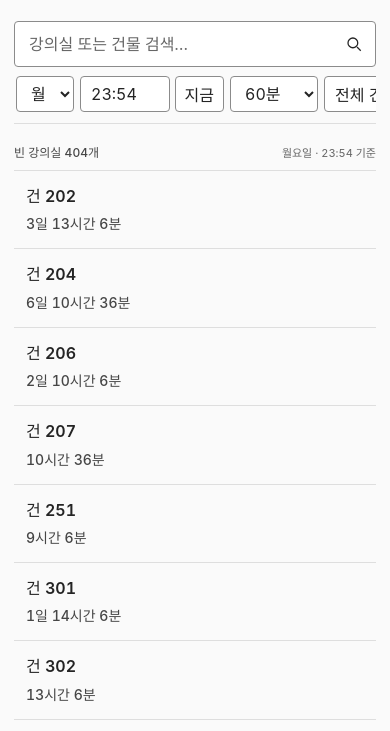
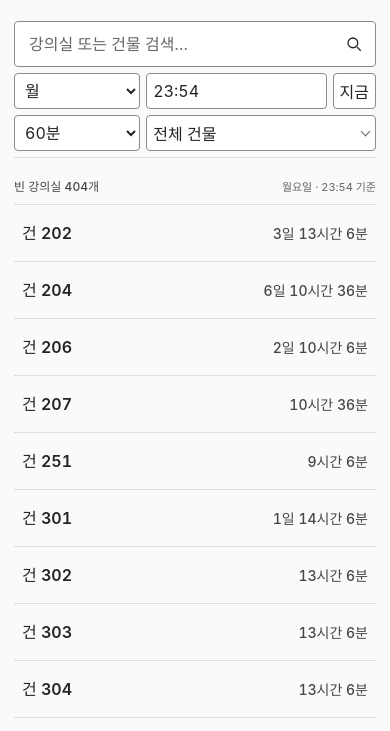
Before and after one commit to GIRIBUIN/kuroom, a website built with Vite: page web/index.html in a window 390 px wide. Shown: the part 78-809 px from the top of the page. Built offline with nearby package versions, Linux system fonts and the light colour scheme.

Commit message:
fix(web): improve mobile room list layout

```diff
--- a/web/src/building-index.ts
+++ b/web/src/building-index.ts
@@ -7,7 +7,7 @@ export function buildingAnchors(rooms: Room[]): { building: string; roomId: stri
 }
 
 /** Navigation only: preserve the result array, DOM order and filter state. */
-export function renderBuildingIndex(index: HTMLElement, list: HTMLElement, rooms: Room[]) {
+export function renderBuildingIndex(index: HTMLElement, list: HTMLElement, rooms: Room[], onNavigate?: (row: HTMLElement) => void) {
   const anchors = buildingAnchors(rooms)
   index.hidden = anchors.length === 0
   index.replaceChildren(...anchors.map(({ building, roomId }) => {
@@ -17,8 +17,113 @@ export function renderBuildingIndex(index: HTMLElement, list: HTMLElement, rooms
     button.setAttribute('aria-label', `${building} 첫 강의실로 이동`)
     button.addEventListener('click', () => {
       const row = Array.from(list.children).find(row => row instanceof HTMLElement && row.dataset.roomId === roomId)
-      row?.scrollIntoView({ block: 'start', behavior: 'auto' })
+      if (row instanceof HTMLElement) {
+        row.scrollIntoView({ block: 'start', behavior: 'auto' })
+        onNavigate?.(row)
+      }
     })
     return button
   }))
 }
+
+/** Compact navigation only: no result rendering, filter changes or scroll spy. */
+export function mountBuildingQuickNavigation(index: HTMLElement, section: HTMLElement, controls: HTMLElement) {
+  const compact = window.matchMedia('(max-width: 900px)')
+  let frame: number | undefined
+  let timer: ReturnType<typeof setTimeout> | undefined
+  let visible = false
+  let hovering = false
+  const pointers = new Set<number>()
+  const focused = () => index.contains(document.activeElement)
+  const available = () => !section.hidden && !index.hidden && index.children.length > 0
+    && !document.querySelector('dialog[open]')
+
+  function clearTimer() {
+    clearTimeout(timer)
+    timer = undefined
+  }
+  function setVisible(value: boolean) {
+    if (visible !== value) index.dataset.overlayVisible = String(value)
+    visible = value
+    const inert = compact.matches && !value
+    if (index.inert !== inert) index.inert = inert
+  }
+  function reset() {
+    clearTimer()
+    if (frame !== undefined) cancelAnimationFrame(frame)
+    frame = undefined
+    hovering = false
+    pointers.clear()
+    setVisible(false)
+  }
+  function scheduleHide() {
+    clearTimer()
+    if (!visible || hovering || pointers.size || focused()) return
+    timer = setTimeout(() => setVisible(false), 1200)
+  }
+  function reveal() {
+    if (!compact.matches || !available()) return
+    setVisible(true)
+    scheduleHide()
+  }
+  function onScroll() {
+    if (!compact.matches || frame !== undefined) return
+    frame = requestAnimationFrame(() => {
+      frame = undefined
+      const bounds = section.getBoundingClientRect()
+      if (available() && bounds.top < window.innerHeight && bounds.bottom > controls.getBoundingClientRect().bottom) reveal()
+      else reset()
+    })
+  }
+  function onEnter(event: PointerEvent) {
+    if (event.pointerType !== 'touch') hovering = true
+    if (visible) scheduleHide()
+  }
+  function onLeave() { hovering = false; scheduleHide() }
+  function onDown(event: PointerEvent) { pointers.add(event.pointerId); clearTimer() }
+  function onUp(event: PointerEvent) { if (pointers.delete(event.pointerId)) scheduleHide() }
+  function onFocus() { if (compact.matches) reveal() }
+  function onBlur() { queueMicrotask(scheduleHide) }
+  function onMediaChange() {
+    const keepFocused = compact.matches && available() && focused()
+    reset()
+    if (keepFocused) reveal()
+  }
+  function onNavigate(row: HTMLElement) {
+    if (!compact.matches) return
+    // Transfer keyboard focus to the destination so a selected nav button
+    // does not keep the overlay open indefinitely after touch/keyboard use.
+    row.querySelector<HTMLButtonElement>('.room-row')?.focus({ preventScroll: true })
+    reveal()
+  }
+
+  index.dataset.overlayVisible = 'false'
+  reset()
+  window.addEventListener('scroll', onScroll, { passive: true })
+  index.addEventListener('scroll', onScroll, { passive: true })
+  index.addEventListener('pointerenter', onEnter)
+  index.addEventListener('pointerleave', onLeave)
+  index.addEventListener('pointerdown', onDown)
+  window.addEventListener('pointerup', onUp)
+  window.addEventListener('pointercancel', onUp)
+  index.addEventListener('focusin', onFocus)
+  index.addEventListener('focusout', onBlur)
+  compact.addEventListener('change', onMediaChange)
+  return {
+    reset,
+    onNavigate,
+    destroy() {
+      reset()
+      window.removeEventListener('scroll', onScroll)
+      index.removeEventListener('scroll', onScroll)
+      index.removeEventListener('pointerenter', onEnter)
+      index.removeEventListener('pointerleave', onLeave)
+      index.removeEventListener('pointerdown', onDown)
+      window.removeEventListener('pointerup', onUp)
+      window.removeEventListener('pointercancel', onUp)
+      index.removeEventListener('focusin', onFocus)
+      index.removeEventListener('focusout', onBlur)
+      compact.removeEventListener('change', onMediaChange)
+    },
+  }
+}
--- a/web/src/main.ts
+++ b/web/src/main.ts
@@ -8,7 +8,7 @@ import type { FilterState } from './state'
 import { readFilters, writeFilters } from './url'
 import { isLookupMode, lookupRooms, roomLabel } from './lookup'
 import { mountLookup } from './lookup-ui'
-import { renderBuildingIndex } from './building-index'
+import { mountBuildingQuickNavigation, renderBuildingIndex } from './building-index'
 import { mountThemeToggle } from './theme'
 
 const root = document.querySelector<HTMLDivElement>('#app')!
@@ -121,6 +121,7 @@ const section = get<HTMLElement>('#availability-results')
 const controls = get<HTMLElement>('.sticky-controls')
 const index = get<HTMLElement>('#building-index')
 const buildingPanel = get<HTMLElement>('#building-panel')
+const quickNavigation = mountBuildingQuickNavigation(index, section, controls)
 
 // Tokens and mobile filters change the sticky height. Use its actual height for
 // row scroll margins and rail placement; no scroll spy or active tracking.
@@ -155,6 +156,7 @@ async function start() {
       form.hidden = active
       section.hidden = active
       get<HTMLElement>('#lookup-results').hidden = !active
+      quickNavigation.reset()
       if (!active) return
       picker.open = false
       buildingPanel.hidden = true
@@ -239,7 +241,8 @@ async function start() {
         return row
       })
       list.replaceChildren(...rows)
-      renderBuildingIndex(index, list, result.map(status => status.room!))
+      renderBuildingIndex(index, list, result.map(status => status.room!), quickNavigation.onNavigate)
+      quickNavigation.reset()
       get<HTMLElement>('.availability-body').classList.toggle('has-index', result.length > 0)
       empty.hidden = result.length > 0
       empty.textContent = '조건에 맞는 빈 강의실이 없습니다.'
@@ -254,6 +257,7 @@ async function start() {
         context.textContent = ''
         list.replaceChildren()
         renderBuildingIndex(index, list, [])
+        quickNavigation.reset()
         get<HTMLElement>('.availability-body').classList.remove('has-index')
         empty.hidden = false
         empty.textContent = '시각을 HH:mm 형식으로 입력해 주세요.'
--- a/web/src/style.css
+++ b/web/src/style.css
@@ -226,28 +226,30 @@ button:hover { border-color: var(--accent); }
 .course-professor { color: var(--course-muted); margin-top: 4px; font-size: 10px; }
 .course:focus { z-index: 2; min-height: max-content; }
 
-/* Mobile/tablet-small: full-width results, with no persistent navigation rail. */
-@media (max-width: 768px) {
+/* Compact view: reclaim the rail width while keeping readable result text. */
+@media (max-width: 900px) {
   :root { --controls-height: 108px; }
-  .app { width: calc(100% - 28px); padding-top: 24px; }
+  .app { width: min(100% - 28px, 760px); padding-top: 24px; }
   .page-header { margin-bottom: 18px; }
   .sticky-controls { padding: 6px 0; }
   .filter-panel { margin-top: 6px; }
-  .filter-panel fieldset { display: flex; flex-wrap: nowrap; gap: 6px; overflow-x: auto; padding: 3px 2px 5px; }
-  .field { flex-shrink: 0; }
-  .field:nth-of-type(1) { width: 58px; }
-  .field:nth-of-type(2) { width: 144px; }
-  .field:nth-of-type(3) { width: 88px; }
-  .field:nth-of-type(4) { width: 112px; }
+  .filter-panel fieldset { width: 100%; display: grid; grid-template-columns: minmax(52px, .7fr) minmax(82px, 1fr) max-content minmax(76px, .9fr) minmax(96px, 1.3fr); gap: 6px; padding: 0; }
+  .field:nth-of-type(2) { display: contents; }
+  .time-controls { display: contents; }
   .field > label, .field-label { position: absolute; width: 1px; height: 1px; margin: -1px; overflow: hidden; clip-path: inset(50%); white-space: nowrap; }
   select, #time, summary, #now { height: 36px; font-size: 16px; }
+  .filter-panel select, .filter-panel #time, .filter-panel summary { padding-inline: 6px; }
+  .filter-panel summary { gap: 6px; }
+  .filter-panel #now { height: 36px; padding-inline: 6px; font-size: 16px; }
   .availability-body { gap: 0; }
   .availability-body.has-index { grid-template-columns: minmax(0, 1fr); }
-  .building-index { display: none; }
+  .building-index { position: fixed; z-index: 4; top: calc(var(--controls-height) + 12px); right: max(6px, env(safe-area-inset-right)); width: 60px; max-height: calc(100dvh - var(--controls-height) - 24px); background: var(--surface); opacity: 0; visibility: hidden; pointer-events: none; transition: opacity 120ms ease; }
+  .building-index[data-overlay-visible="true"] { opacity: 1; visibility: visible; pointer-events: auto; }
+  .building-index button { min-height: 44px; flex-shrink: 0; }
   .room-row { padding: 9px 4px; gap: 8px; }
-  #availability-results .room-row { flex-direction: column; align-items: stretch; justify-content: center; min-height: 76px; padding: 14px 12px; gap: 6px; }
+  #availability-results .room-row { flex-wrap: wrap; min-height: 56px; padding: 12px 8px; gap: 6px 12px; }
   #availability-results .room-name { font-size: 16px; line-height: 1.4; }
-  #availability-results .room-info { align-items: flex-start; flex-shrink: 1; }
+  #availability-results .room-info { max-width: 100%; }
   #availability-results .room-duration { font-size: 14px; line-height: 1.5; overflow-wrap: anywhere; }
   .room-dialog { width: calc(100% - 20px); max-height: calc(100dvh - 20px); }
   .detail-header { padding: 12px; }
@@ -256,3 +258,15 @@ button:hover { border-color: var(--accent); }
   .lookup-entry { max-height: 68px; }
   #building-options label { min-height: 36px; }
 }
+
+/* At narrow phone widths, preserve type size and fit controls on two full rows. */
+@media (max-width: 420px) {
+  :root { --controls-height: 150px; }
+  .filter-panel fieldset { grid-template-columns: minmax(52px, .7fr) minmax(82px, 1fr) max-content; }
+  .field:nth-of-type(3) { grid-column: 1; }
+  .field:nth-of-type(4) { grid-column: 2 / -1; }
+}
+
+@media (prefers-reduced-motion: reduce) {
+  .building-index { transition: none; }
+}
```
Also changed, not shown: web/tests/building-overlay.test.ts (added, +149 -0 lines), web/tests/lookup-ui.test.ts (+32 -13 lines).
